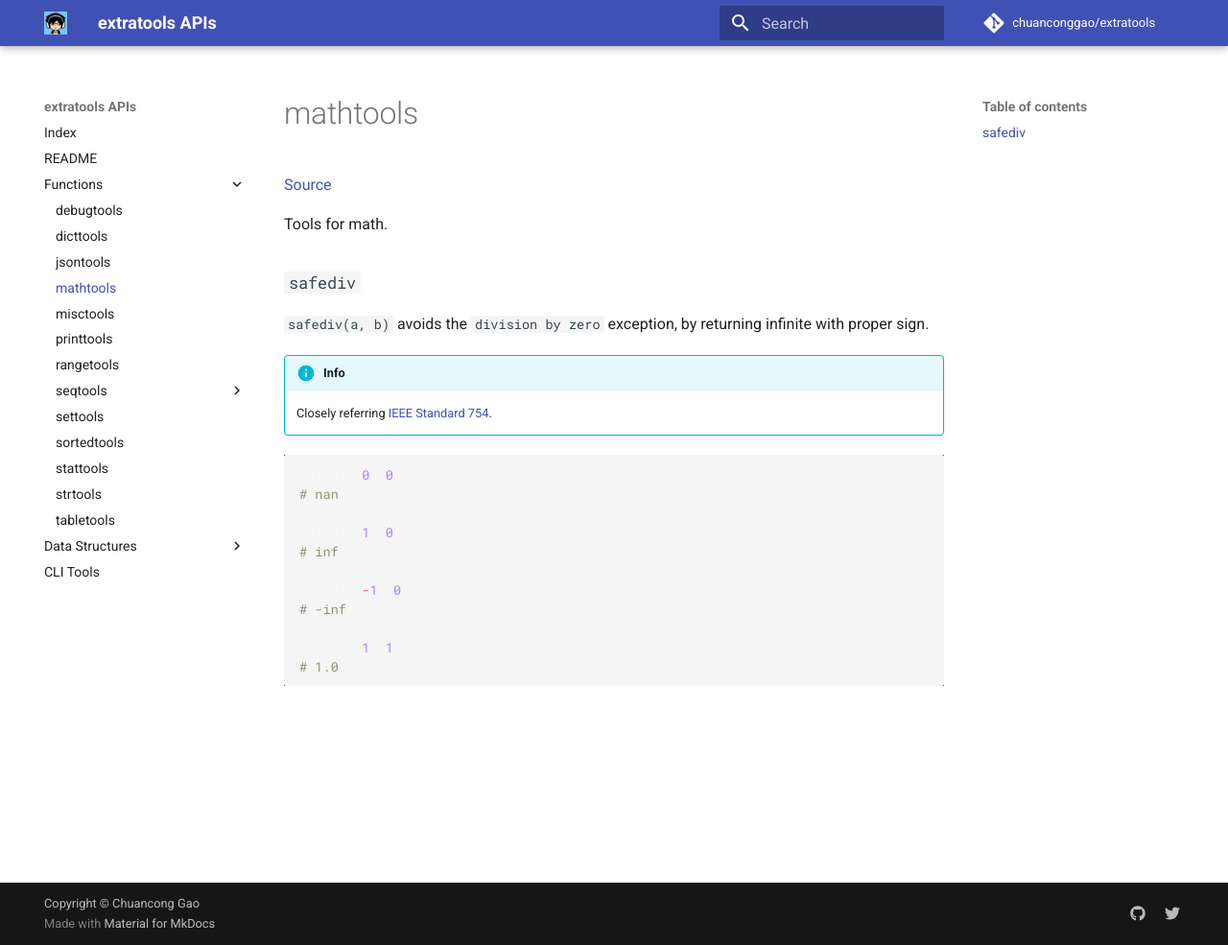
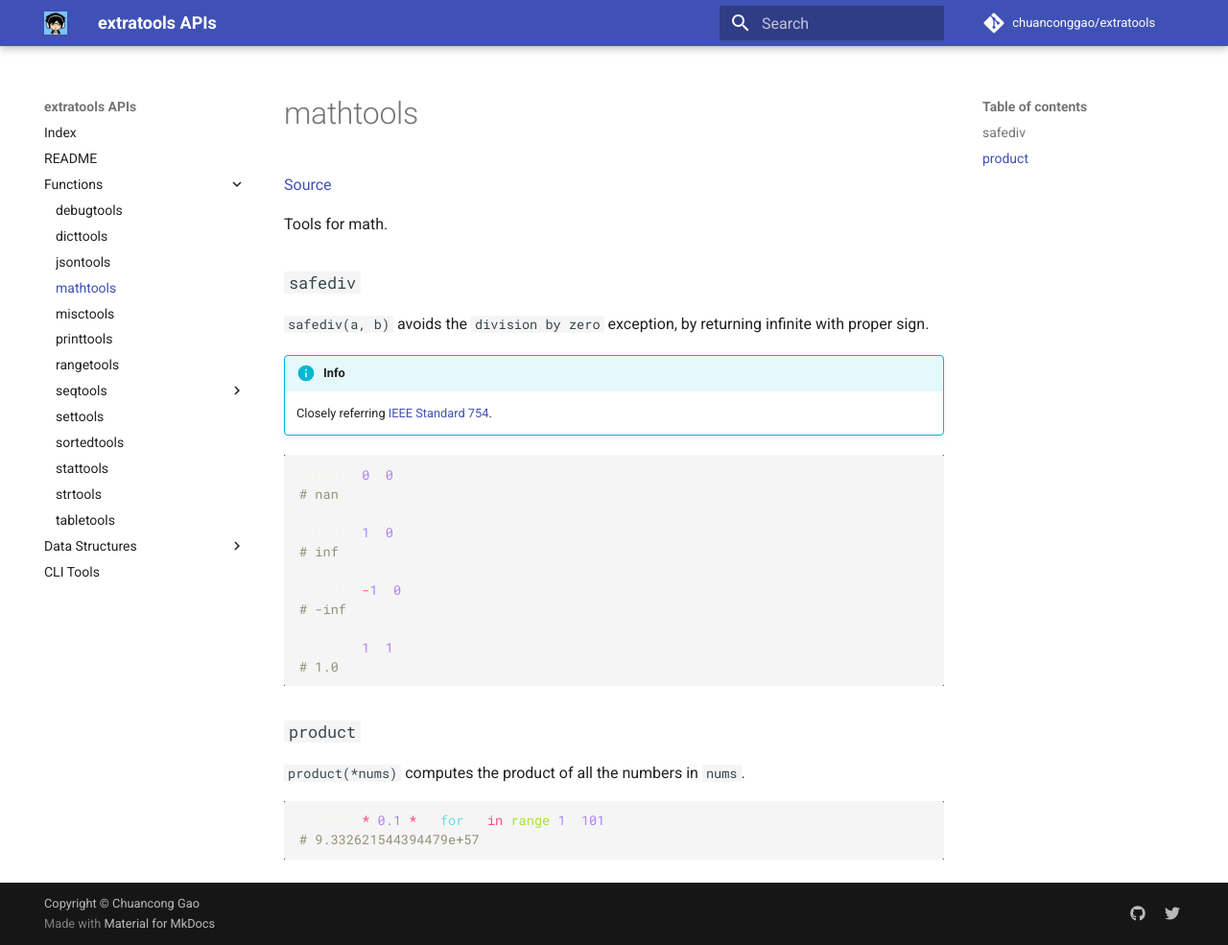
Before and after one commit to chuanconggao/extratools, an MkDocs documentation site: the page built from docs/functions/mathtools.md, in a window 1280 px wide and 985 px high. Shown: the whole window at 96% size. Built offline with MkDocs 1.6.1 and Material for MkDocs 9.7.7, drawn with Linux system fonts in a browser that asks for light colours; comment, search, counter and statistics services are not loaded; old or Windows-style settings are respelled for this version of MkDocs.

Commit message:
Add mathtools.product

````diff
--- a/docs/functions/mathtools.md
+++ b/docs/functions/mathtools.md
@@ -22,3 +22,12 @@ safediv(-1, 0)
 safediv(1, 1)
 # 1.0
 ```
+
+### `product`
+
+`product(*nums)` computes the product of all the numbers in `nums`.
+
+``` python
+product(*(0.1 * n for n in range(1, 101)))
+# 9.332621544394479e+57
+```
````
Also changed, not shown: docs/index.md (+1 -1 lines), 1 other file.
